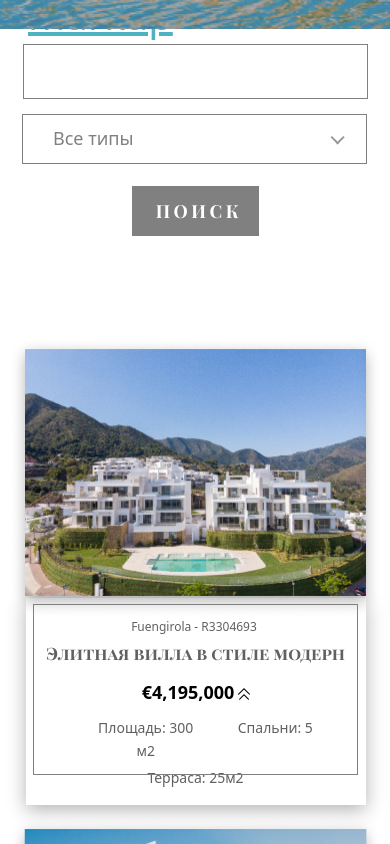
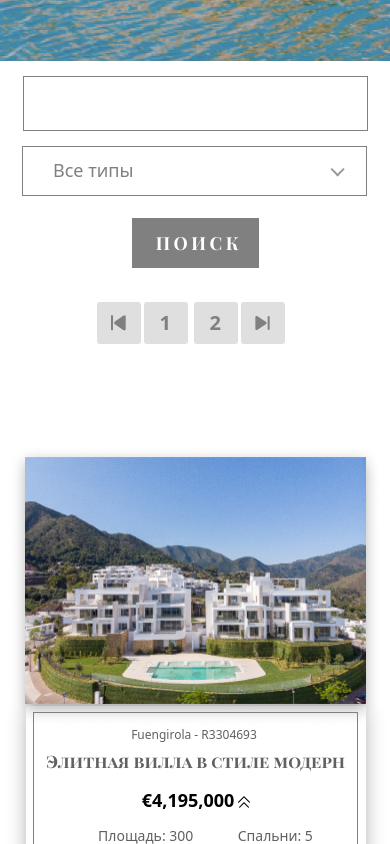
Before and after one commit to ArtemBudnyk/Spain-House___18.08, a website: page dev/sotogrande.html in a window 390 px wide. Shown: the part 783-1627 px from the top of the page. Drawn offline with nearby package versions, Linux system fonts and the light colour scheme; files that its build step writes are made by us from their sources.

Commit message:
title-3 form done 100% done

```diff
--- a/dev/sass/baner-title-3.scss
+++ b/dev/sass/baner-title-3.scss
@@ -167,4 +167,72 @@
     .btn-find {
         margin-left: -48px;
     }
+
+
+    .pages {
+        display: flex;
+        flex-direction: row;
+        justify-content: center;
+        align-items: center;
+        margin-top: 36px;
+        margin-left: 22px;
+
+        .btn-prev,
+        .btn-next {
+            width: 25px;
+            height: 25px;
+            background-image: url(assets/img/prev.svg);
+            background-repeat: no-repeat;
+            background-position: center;
+            background-color: #DFDFDF;
+            border-radius: 3px;
+
+            &:hover {
+                background-image: url(assets/img/prev-hover.svg);
+            }
+        }
+
+        .btn-1-page,
+        .btn-2-page {
+            position: relative;
+            width: 25px;
+            height: 25px;
+            background-color: #DFDFDF;
+            margin: auto 3px;
+            border-radius: 3px;
+
+            &::after {
+
+                content: "1";
+                position: absolute;
+                top: -3px;
+                left: 8px;
+                color: $color-grey;
+                text-align: center;
+                font-size: 14px;
+                font-weight: 700;
+                line-height: 30px;
+            }
+
+            &:hover::after {
+                color: #fff;
+            }
+
+        }
+
+        .btn-2-page {
+            &::after {
+                content: "2";
+                position: absolute;
+            }
+        }
+
+        .btn-next {
+            background-image: url(assets/img/next.svg);
+
+            &:hover {
+                background-image: url(assets/img/next-hover.svg);
+            }
+        }
+    }
 }
--- a/dev/sass/media/_media_max_width1024.scss
+++ b/dev/sass/media/_media_max_width1024.scss
@@ -185,6 +185,7 @@
 
     .menu {
         max-width: 991px;
+        margin-left: 21px;
 
         .form {
             align-items: center;
@@ -224,6 +225,45 @@
                 left: calc(10% - 30px);
             }
         }
+
+        .pages {
+            margin-top: 34px;
+            margin-left: 11px;
+
+            .btn-1-page,
+            .btn-2-page,
+            .btn-prev,
+            .btn-next {
+                width: 44px;
+                height: 42px;
+            }
+
+            .btn-prev {
+                background-image: url(assets/img/prev-mobile.svg);
+
+                &::after {
+                    background-image: url(assets/img/prev-mobile-hover.svg);
+                }
+            }
+
+            .btn-next {
+                background-image: url(assets/img/next-mobile.svg);
+
+                &::after {
+                    background-image: url(assets/img/next-mobile-hover.svg);
+                }
+            }
+
+            .btn-1-page,
+            .btn-2-page {
+                &::after {
+                    top: 6px;
+                    left: 16px;
+                    font-size: 20px;
+                }
+            }
+        }
+
     }
 
 
--- a/dev/sass/media/_media_max_width575.scss
+++ b/dev/sass/media/_media_max_width575.scss
@@ -129,6 +129,7 @@
                 .phone {
                     margin-top: 17px;
                     margin-left: 35px;
+                    width: 350px;              //
 
                     &::before {
                         display: none;
@@ -142,6 +143,7 @@
                 .whats-up {
                     margin-top: 6px;
                     margin-left: 34px;
+                    width: 350px;                 //
 
                     &::before {
                         top: -1px;
@@ -174,6 +176,7 @@
             width: 575px;
             height: 812px;
             margin-left: 0;
+            height: 100vh;
 
             .first-screen-title {
                 font-size: 35px;
@@ -398,6 +401,7 @@
         margin-bottom: 43px;
 
         .banner {
+            height: 100vh;
 
             .first-screen-title {
                 margin-top: -30px;
@@ -420,6 +424,11 @@
         .banner {
             background-image: url(assets/img/baner-title-3-mobile.png);
             background-position: center;
+            height: 100vh;
+
+            .first-screen-title {
+                margin-left: 30px;
+            }
         }
     }
 
--- a/dev/sass/media/_media_max_width767.scss
+++ b/dev/sass/media/_media_max_width767.scss
@@ -228,6 +228,7 @@
     // title-3
 
     .menu {
+        margin-left: 0;
         .form {
             margin-left: 11px;
         }
--- a/dev/sass/title-3-houses.scss
+++ b/dev/sass/title-3-houses.scss
@@ -1,5 +1,5 @@
 .houses-block {
-    margin-top: 181px;
+    margin-top: 98px;
     display: flex;
     justify-content: center;
 
--- a/dev/templates/baner-title-3.html
+++ b/dev/templates/baner-title-3.html
@@ -27,5 +27,15 @@
                 <button type="button" class="btn btn-find">Поиск</button>
             </div>
         </div>
+        <div class="pages">
+            <div class="btn-prev"></div>
+            <a href="sotogrande.html">
+                <div class="btn-1-page"></div>
+            </a>
+            <a href="sotogrande.html">
+                <div class="btn-2-page"></div>
+            </a>
+            <div class="btn-next"></div>
+        </div>
     </div>
 </section>
```
Also changed, not shown: dev/assets/img/next-hover.svg (added), dev/assets/img/next-mobile-hover.svg (added), dev/assets/img/next-mobile.svg (added), dev/assets/img/next.svg (added), dev/assets/img/prev-hover.svg (added), dev/assets/img/prev-mobile-hover.svg (added), dev/assets/img/prev-mobile.svg (added), dev/assets/img/prev.svg (added).
